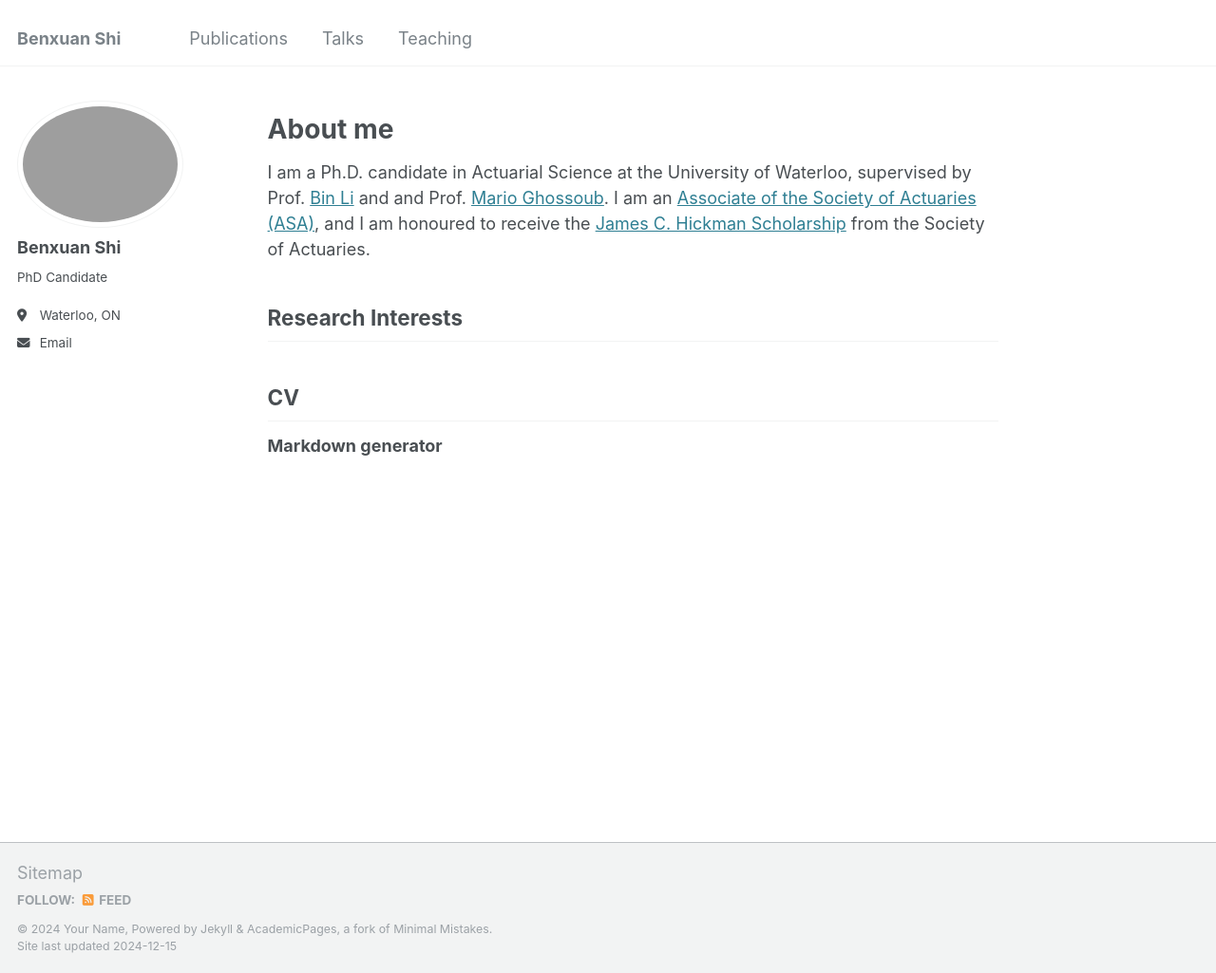
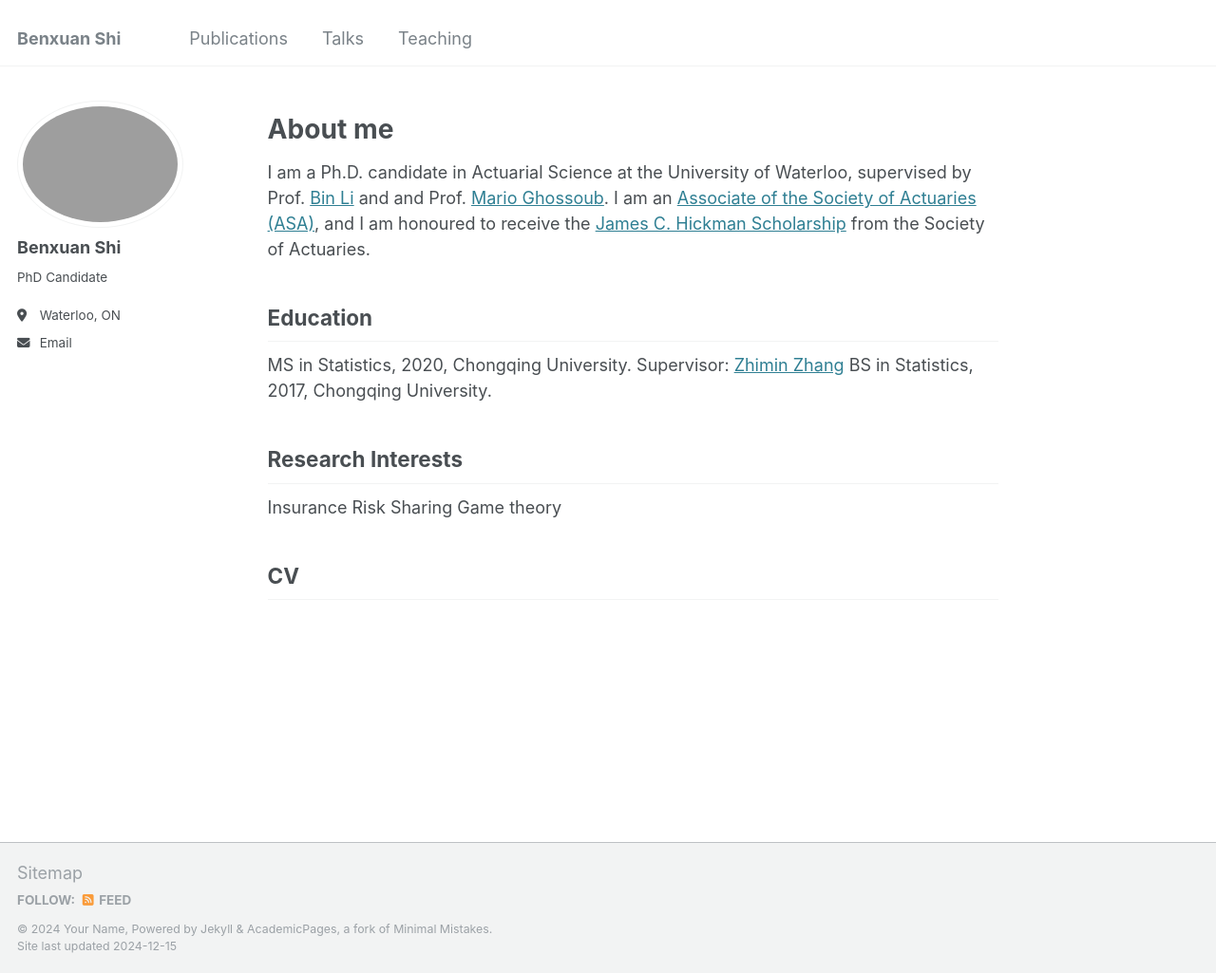
Before and after one commit to benxuanshi/benxuanshi.github.io, a Jekyll site: the page built from _pages/about.md, in a window 1280 px wide and 1025 px high. Shown: the whole window at 95% size. Built offline with Jekyll 4.4.1, drawn with Linux system fonts in a browser that asks for light colours.

Commit message:
Update about.md

```diff
--- a/_pages/about.md
+++ b/_pages/about.md
@@ -14,12 +14,19 @@ I am a Ph.D. candidate in Actuarial Science at the University of Waterloo, super
 
 
 
+Education
+------
+MS in Statistics, 2020, Chongqing University. Supervisor: [Zhimin Zhang](https://faculty.cqu.edu.cn/ZhiminZhang/en/jsxx/389203/jsxx/jsxx.htm)
+BS in Statistics, 2017, Chongqing University.
+
+
 
 
 Research Interests
 ------
-
+Insurance
+Risk Sharing
+Game theory
 
 CV
 ------
-**Markdown generator**
```
